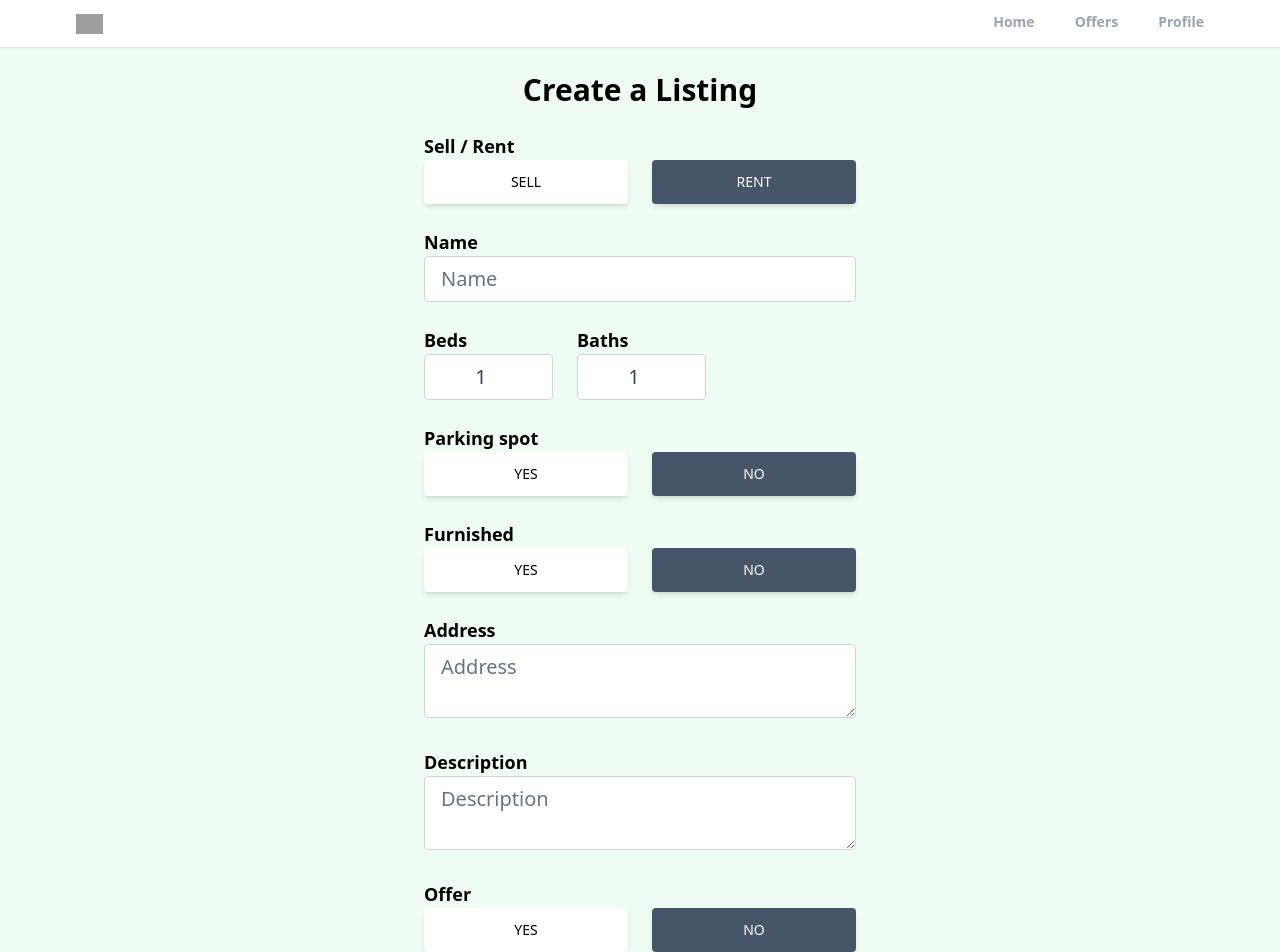
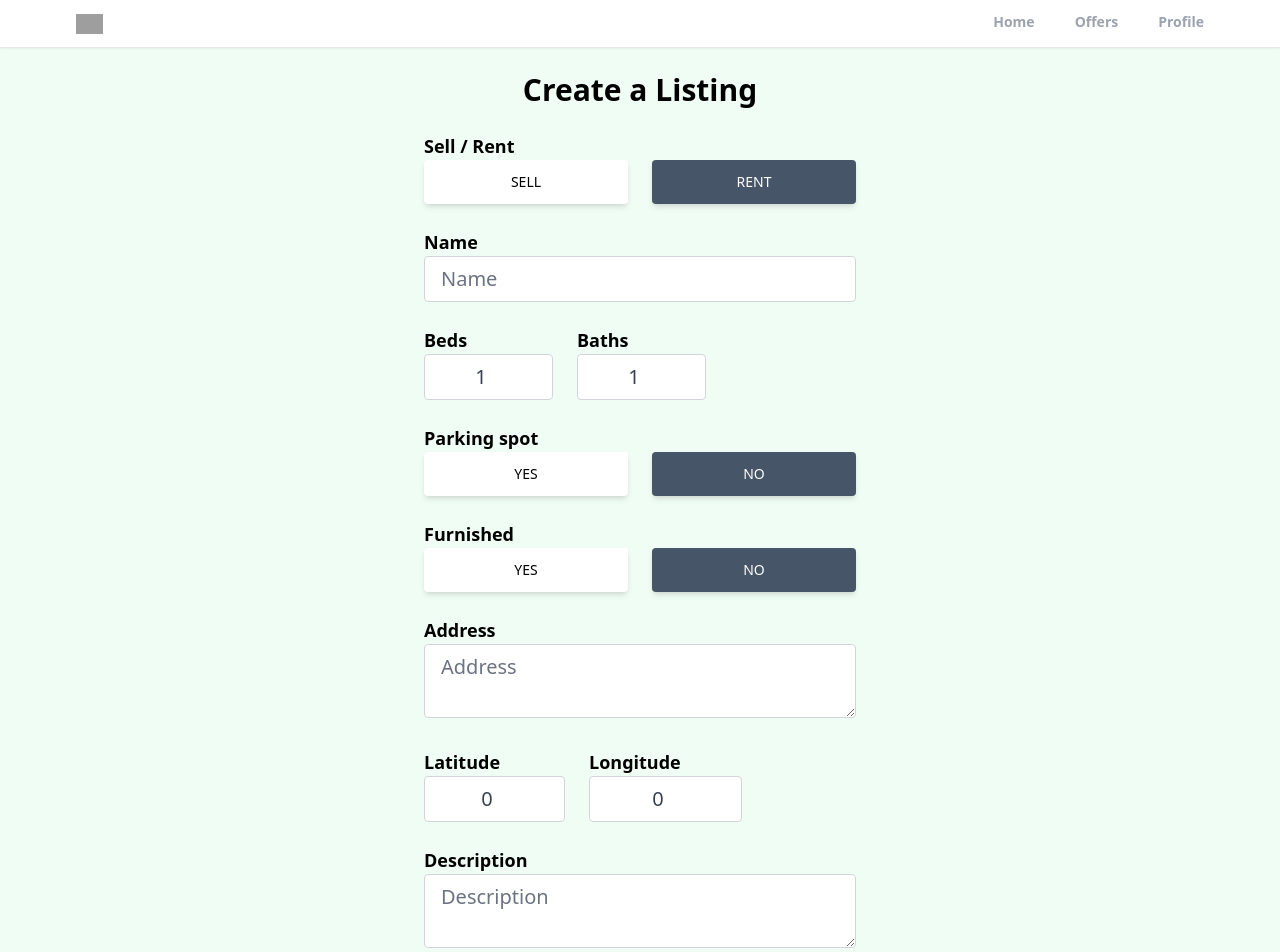
Before and after one commit to kushjain123/realtor-clone-react, a React (Create React App) app: page /create-listing in a window 1280 px wide. Shown: the top 952 px of the page. Built offline with nearby package versions, Linux system fonts and the light colour scheme; no server answers; sample sign-in values are in the browser's storage; grey boxes are pictures that could not be loaded.

Commit message:
add functionality including onchange and onsubmit sunction to the create listing page

```diff
--- a/package.json
+++ b/package.json
@@ -14,6 +14,7 @@
     "react-router-dom": "^6.9.0",
     "react-scripts": "5.0.1",
     "react-toastify": "^9.1.1",
+    "uuid": "^9.0.0",
     "web-vitals": "^2.1.4"
   },
   "scripts": {
--- a/src/App.js
+++ b/src/App.js
@@ -24,8 +24,10 @@
           <Route path="/sign-in" element={<SignIn/>}/>
           <Route path="/sign-up" element={<SignUp/>}/>
           <Route path="/forgot-password" element={<ForgotPassword/>}/>
+          <Route path="create-listing" element={<PrivateRoute />}>
+            <Route path="/create-listing" element={<CreateListing />} />
+          </Route>
           <Route path="/offers" element={<Offers/>}/>
-          <Route path="/create-listing" element={<CreateListing />} />
         </Routes>
       </Router>
       <ToastContainer
--- a/src/pages/CreateListing.jsx
+++ b/src/pages/CreateListing.jsx
@@ -1,6 +1,23 @@
 import { useState } from "react";
+import Spinner from "../components/Spinner";
+import { toast } from "react-toastify";
+import {
+  getStorage,
+  ref,
+  uploadBytesResumable,
+  getDownloadURL,
+} from "firebase/storage";
+import { getAuth } from "firebase/auth";
+import { v4 as uuidv4 } from "uuid";
+import { addDoc, collection, serverTimestamp } from "firebase/firestore";
+import { db } from "../firebase";
+import { useNavigate } from "react-router-dom";
 
 export default function CreateListing() {
+  const navigate = useNavigate();
+  const auth = getAuth();
+  const [geolocationEnabled, setGeolocationEnabled] = useState(false);
+  const [loading, setLoading] = useState(false);
   const [formData, setFormData] = useState({
     type: "rent",
     name: "",
@@ -13,6 +30,9 @@
     offer: false,
     regularPrice: 0,
     discountedPrice: 0,
+    latitude: 0,
+    longitude: 0,
+    images: {},
   });
   const {
     type,
@@ -26,12 +46,139 @@
     offer,
     regularPrice,
     discountedPrice,
+    latitude,
+    longitude,
+    images,
   } = formData;
-  function onChange() {}
+  function onChange(e) {
+    let boolean = null;
+    if (e.target.value === "true") {
+      boolean = true;
+    }
+    if (e.target.value === "false") {
+      boolean = false;
+    }
+    // Files
+    if (e.target.files) {
+      setFormData((prevState) => ({
+        ...prevState,
+        images: e.target.files,
+      }));
+    }
+    // Text/Boolean/Number
+    if (!e.target.files) {
+      setFormData((prevState) => ({
+        ...prevState,
+        [e.target.id]: boolean ?? e.target.value,
+      }));
+    }
+  }
+  async function onSubmit(e) {
+    e.preventDefault();
+    setLoading(true);
+    if (+discountedPrice >= +regularPrice) {
+      setLoading(false);
+      toast.error("Discounted price needs to be less than regular price");
+      return;
+    }
+    if (images.length > 6) {
+      setLoading(false);
+      toast.error("maximum 6 images are allowed");
+      return;
+    }
+    let geolocation = {};
+    let location;
+    if (geolocationEnabled) {
+      const response = await fetch(
+        `https://maps.googleapis.com/maps/api/geocode/json?address=${address}&key=${process.env.REACT_APP_GEOCODE_API_KEY}`
+      );
+      const data = await response.json();
+      console.log(data);
+      geolocation.lat = data.results[0]?.geometry.location.lat ?? 0;
+      geolocation.lng = data.results[0]?.geometry.location.lng ?? 0;
+
+      location = data.status === "ZERO_RESULTS" && undefined;
+
+      if (location === undefined) {
+        setLoading(false);
+        toast.error("please enter a correct address");
+        return;
+      }
+    } else {
+      geolocation.lat = latitude;
+      geolocation.lng = longitude;
+    }
+
+    async function storeImage(image) {
+      return new Promise((resolve, reject) => {
+        const storage = getStorage();
+        const filename = `${auth.currentUser.uid}-${image.name}-${uuidv4()}`;
+        const storageRef = ref(storage, filename);
+        const uploadTask = uploadBytesResumable(storageRef, image);
+        uploadTask.on(
+          "state_changed",
+          (snapshot) => {
+            // Observe state change events such as progress, pause, and resume
+            // Get task progress, including the number of bytes uploaded and the total number of bytes to be uploaded
+            const progress =
+              (snapshot.bytesTransferred / snapshot.totalBytes) * 100;
+            console.log("Upload is " + progress + "% done");
+            // eslint-disable-next-line default-case
+            switch (snapshot.state) {
+              case "paused":
+                console.log("Upload is paused");
+                break;
+              case "running":
+                console.log("Upload is running");
+                break;
+            }
+          },
+          (error) => {
+            // Handle unsuccessful uploads
+            reject(error);
+          },
+          () => {
+            // Handle successful uploads on complete
+            // For instance, get the download URL: https://firebasestorage.googleapis.com/...
+            getDownloadURL(uploadTask.snapshot.ref).then((downloadURL) => {
+              resolve(downloadURL);
+            });
+          }
+        );
+      });
+    }
+
+    const imgUrls = await Promise.all(
+      [...images].map((image) => storeImage(image))
+    ).catch((error) => {
+      setLoading(false);
+      toast.error("Images not uploaded");
+      return;
+    });
+
+    const formDataCopy = {
+      ...formData,
+      imgUrls,
+      geolocation,
+      timestamp: serverTimestamp(),
+    };
+    delete formDataCopy.images;
+    !formDataCopy.offer && delete formDataCopy.discountedPrice;
+    delete formDataCopy.latitude;
+    delete formDataCopy.longitude;
+    const docRef = await addDoc(collection(db, "listings"), formDataCopy);
+    setLoading(false);
+    toast.success("Listing created");
+    navigate(`/category/${formDataCopy.type}/${docRef.id}`);
+  }
+
+  if (loading) {
+    return <Spinner />;
+  }
   return (
     <main className="max-w-md px-2 mx-auto">
       <h1 className="text-3xl text-center mt-6 font-bold">Create a Listing</h1>
-      <form>
+      <form onSubmit={onSubmit}>
         <p className="text-lg mt-6 font-semibold">Sell / Rent</p>
         <div className="flex">
           <button
@@ -50,7 +197,7 @@
           <button
             type="button"
             id="type"
-            value="sale"
+            value="rent"
             onClick={onChange}
             className={`ml-3 px-7 py-3 font-medium text-sm uppercase shadow-md rounded hover:shadow-lg focus:shadow-lg active:shadow-lg transition duration-150 ease-in-out w-full ${
               type === "sale"
@@ -161,6 +308,36 @@
           required
           className="w-full px-4 py-2 text-xl text-gray-700 bg-white border border-gray-300 rounded transition duration-150 ease-in-out focus:text-gray-700 focus:bg-white focus:border-slate-600 mb-6"
         />
+        {!geolocationEnabled && (
+          <div className="flex space-x-6 justify-start mb-6">
+            <div className="">
+              <p className="text-lg font-semibold">Latitude</p>
+              <input
+                type="number"
+                id="latitude"
+                value={latitude}
+                onChange={onChange}
+                required
+                min="-90"
+                max="90"
+                className="w-full px-4 py-2 text-xl text-gray-700 bg-white border border-gray-300 rounded transition duration-150 ease-in-out focus:bg-white focus:text-gray-700 focus:border-slate-600 text-center"
+              />
+            </div>
+            <div className="">
+              <p className="text-lg font-semibold">Longitude</p>
+              <input
+                type="number"
+                id="longitude"
+                value={longitude}
+                onChange={onChange}
+                required
+                min="-180"
+                max="180"
+                className="w-full px-4 py-2 text-xl text-gray-700 bg-white border border-gray-300 rounded transition duration-150 ease-in-out focus:bg-white focus:text-gray-700 focus:border-slate-600 text-center"
+              />
+            </div>
+          </div>
+        )}
         <p className="text-lg font-semibold">Description</p>
         <textarea
           type="text"
@@ -259,7 +436,12 @@
             className="w-full px-3 py-1.5 text-gray-700 bg-white border border-gray-300 rounded transition duration-150 ease-in-out focus:bg-white focus:border-slate-600"
           />
         </div>
-        <button type="submit" className="mb-6 w-full px-7 py-3 bg-blue-600 text-white font-medium text-sm uppercase rounded shadow-md hover:bg-blue-700 hover:shadow-lg focus:bg-blue-700 focus:shadow-lg active:bg-blue-800 active:shadow-lg transition duration-150 ease-in-out">Create Listing</button>
+        <button
+          type="submit"
+          className="mb-6 w-full px-7 py-3 bg-blue-600 text-white font-medium text-sm uppercase rounded shadow-md hover:bg-blue-700 hover:shadow-lg focus:bg-blue-700 focus:shadow-lg active:bg-blue-800 active:shadow-lg transition duration-150 ease-in-out"
+        >
+          Create Listing
+        </button>
       </form>
     </main>
   );
```
Also changed, not shown: 1 other file (tests, documents, lock files or other folders).
